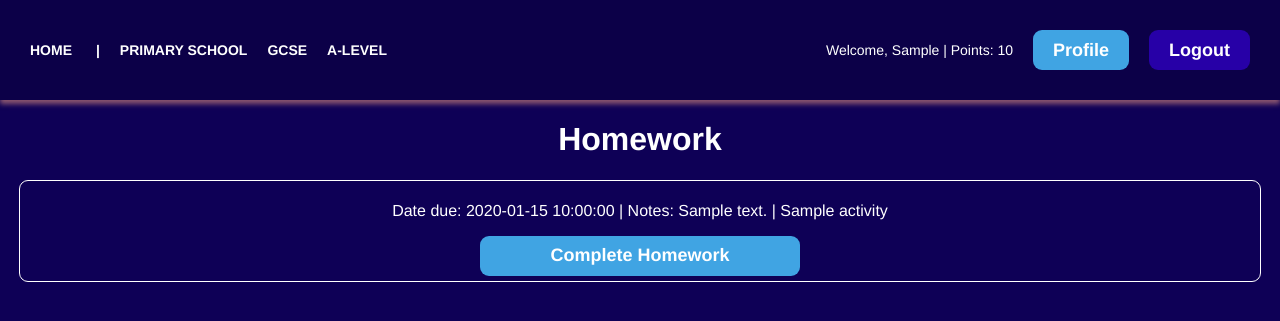
After one commit to jonnyjames10/university_project, a Flask app: page /homework in a window 1280 px wide. The commit adds this page. Shown: the top 321 px of the page. Run offline with Flask 3, Linux system fonts and the light colour scheme; a user stored in the database is signed in; tables that the repository leaves empty hold one stand-in row (values such as "Sample post"); some web fonts are replaced.

Commit message:
Added homework page where student can view their homework

```diff
--- a/education/routes.py
+++ b/education/routes.py
@@ -210,3 +210,28 @@ def set_homework(class_id):
         flash("Homework set successfully!")
         return redirect(url_for('home'))
     return render_template('set_homework.html', form=form)
+
+@app.route("/homework")
+@login_required
+def homework():
+    user = User.query.get_or_404(current_user.id)
+    classes = user.classes
+    homework_obj = []
+    for cl in classes:
+        homework_obj.append(cl.homeworks)
+    homeworks = []
+    for h in homework_obj:
+        for hw in range(0, len(h)+1):
+            if hw:
+                homeworks.append(Homework.query.get(hw))
+    activities = []
+    for hw in homeworks:
+        if hw:
+            activities.append(Activity.query.get(hw.activity_id))
+    complete_hw = []
+    i=0
+    for hw in range(len(homeworks)+1):
+        if hw:
+            complete_hw.append([Homework.query.get(hw), activities[i]])
+            i+=1
+    return render_template('homework.html', complete_hw=complete_hw)
--- a/education/static/style.css
+++ b/education/static/style.css
@@ -434,3 +434,15 @@ video {
     opacity: 0.6;
     transition: 0.3s;
 }
+
+.hw_list {
+    border: 1px solid #ffffff;
+    border-radius: 40px;
+    padding: 5px 20px 5px 20px;
+    border-radius: 9px;
+    box-sizing: border-box;
+    width: 97vw;
+    text-align: center;
+    margin-left: auto;
+    margin-right: auto;
+}
--- /dev/null
+++ b/education/templates/homework.html
@@ -0,0 +1,19 @@
+{% extends "layout.html" %}
+{% block content %}
+    <h1>Homework</h1>
+
+    {% for hw in complete_hw %}
+        {% if hw %}
+            <div class="hw_list">
+                <p>Date due: {{hw[0].due_date}} | Notes: {{ hw[0].notes }} | {{ hw[1].name }}</p>
+                <div class="navbar_item">
+                    <form action="#">
+                        <button class="profile" style="width: 25vw;">Complete Homework</button>
+                    </form>
+                </div>
+            </div>
+            <br>
+        {% endif %}
+    {% endfor %}
+
+{% endblock %}
--- a/education/templates/layout.html
+++ b/education/templates/layout.html
@@ -30,6 +30,13 @@
                     <div class="navbar_item">
                         <form action="{{ url_for('teacher_home') }}">
                             <button class="teacher_home">Teacher's Page</button>
+                        </form>
+                    </div>
+                {% endif %}
+                {% if "student" in current_user.role %}
+                    <div class="navbar_item">
+                        <form action="{{ url_for('homework') }}">
+                            <button class="profile">Homework</button>
                         </form>
                     </div>
                 {% endif %}
```
